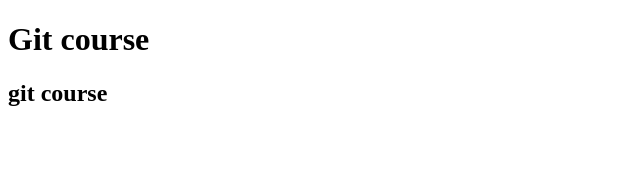
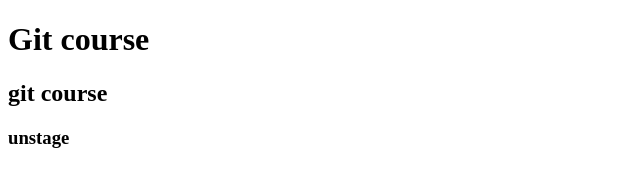
Before and after one commit to iChandanKr/git_exercise, a plain HTML site: page index.html in a window 1280 px wide. Shown: the full height of the page, 0-640 px from the left. Drawn offline with Linux system fonts and the light colour scheme.

Commit message:
third commit

```diff
--- a/index.html
+++ b/index.html
@@ -8,5 +8,6 @@
 <body>
     <h1>Git course</h1>
     <h2>git course</h2>
+    <h3>unstage</h3>
 </body>
 </html>
```
